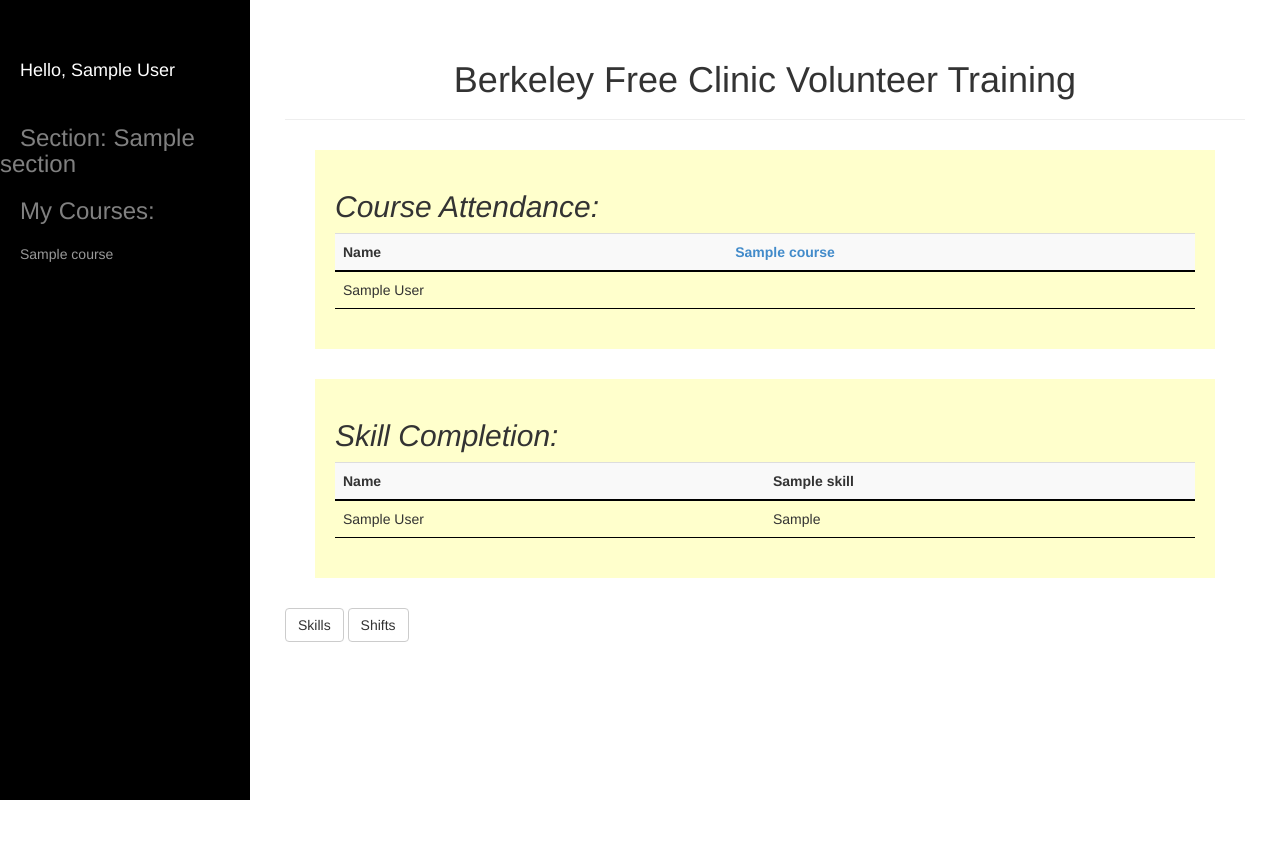
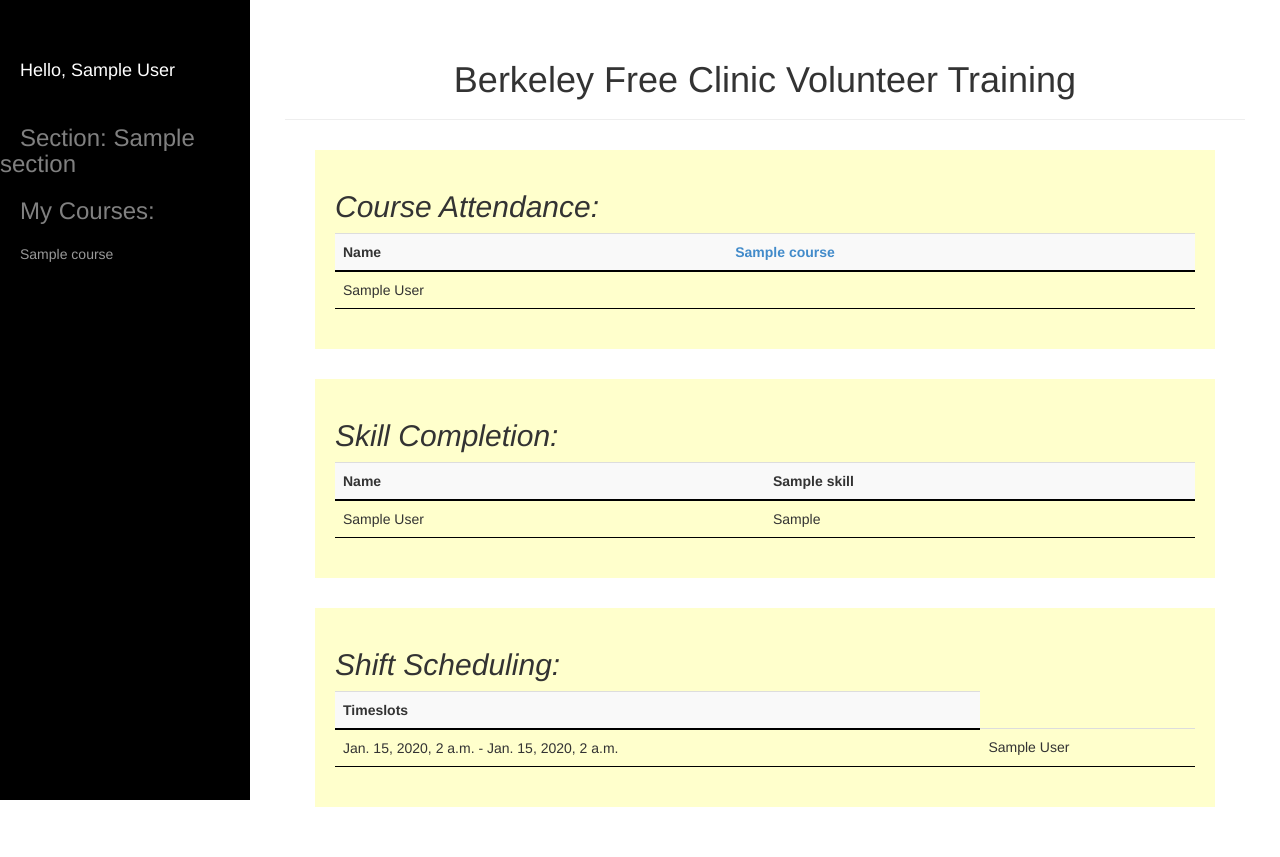
Before and after one commit to wdfn/bfc-volunteer-trainer, a Django app: page / in a window 1280 px wide. Before the commit the page ends 800 px from the top, so only its background shows below. Run offline with Django 3.2, Linux system fonts and the light colour scheme; a user stored in the database is signed in; tables that the repository leaves empty hold one stand-in row (values such as "Sample post"); data that the repository does not hold is empty; some libraries are stand-ins or nearby versions; some web fonts are replaced.

Commit message:
added the shift scheheduling table

```diff
--- a/freeclinic/trainingtracker/models.py
+++ b/freeclinic/trainingtracker/models.py
@@ -11,24 +11,12 @@ class Skill(models.Model):
         return self.name
 
     # Regenerate all skills for trainees - is this neccesary?
-
     def save(self, *args, **kwargs):
         if SkillCompletion.objects.filter(skill=self).exists():
             for skillcompletion in SkillCompletion.objects.filter(section=self):
                 skillcompletion.trainee.save()
 
         super(Skill,self).save(*args,**kwargs)
-
-
-class Job(models.Model):
-    # Name
-    name = models.CharField(max_length=50, unique=True)
-
-    # Make the string show up nicely
-    def __str__(self):
-        return self.name
-
-    # In Which Sections?
 
 class Course(models.Model):
     # Course description
@@ -48,13 +36,19 @@ class Course(models.Model):
         return "/course/%i" % self.id
 
     # Regenerate all courses for trainees - Is this neccesary?
-
     def save(self, *args, **kwargs):
         if Attendance.objects.filter(course=self).exists():
             for attendance in Attendance.objects.filter(section=self):
                 attendance.trainee.save()
         super(Course,self).save(*args,**kwargs)
 
+class Job(models.Model):
+    # Name
+    name = models.CharField(max_length=50, unique=True)
+
+    # Make the string show up nicely
+    def __str__(self):
+        return self.name
 
 
 # I add the "null=True, blank=True" here in an attempt to allow the creation of sections without
@@ -84,20 +78,9 @@ class Section(models.Model):
         if Trainee.objects.filter(section=self).exists():
             for trainee in Trainee.objects.filter(section=self):
                 trainee.save()
-
-# These should definitely be unique to a Section
-class Timeslot(models.Model):
-    # Starting Time and Ending Times
-    start_time = models.DateTimeField()
-
-    end_time = models.DateTimeField()
-
-    # This is a user, not a trainee, in case a non trainee wants to sign up for a position
-    worker = models.ForeignKey(User)
-
-    # Which unique section is this in?
-    section = models.ForeignKey(Section)
-
+        if Timeslot.objects.filter(section=self).exists():
+            for timeslot in Timeslot.objects.filter(section=self).all():
+                timeslot.save()
 
 # Inherits, in a way, from users in the OneToOneField
 class Trainee(models.Model):
@@ -110,8 +93,12 @@ class Trainee(models.Model):
     def _trainees_skills(self):
         return self.section.skills
 
+    def _trianees_jobs(self):
+        return self.section.jobs
+
     courses = property(_trainees_courses)
     skills = property(_trainees_skills)
+    jobs = property(_trianees_jobs)
 
     def __str__(self):
         return self.user.first_name + " " + self.user.last_name
@@ -145,6 +132,40 @@ class Trainee(models.Model):
     def name(self):
         return str(self)
 
+# These should definitely be unique to a Section
+class Timeslot(models.Model):
+    # Starting Time and Ending Times
+    start_time = models.DateTimeField()
+
+    end_time = models.DateTimeField()
+
+    section = models.ForeignKey(Section)
+
+    def save(self, *args, **kwargs):
+        super(Timeslot,self).save(*args,**kwargs)
+        # make sure all shifts for all timeslots in section exist
+        for timeslot in Timeslot.objects.filter(section=self):
+            for job in self.section.jobs.all():
+                if not Shift.objects.filter(timeslot=timeslot, job=job).exists():
+                    print "no " + str(timeslot) + " and " + str(job) + " job exist"
+                    new_shift = Shift()
+                    new_shift.timeslot = timeslot
+                    new_shift.job = job
+                    new_shift.save()
+
+
+
+
+class Shift(models.Model):
+    timeslot = models.ForeignKey(Timeslot)
+    job = models.ForeignKey(Job)
+    trainee = models.ForeignKey(Trainee, blank=True, null=True)
+
+    def _taken(self):
+        return self.trainee != None
+
+    taken = property(_taken)
+
 # This is the actual model determining whether a Trainee has attended a Course or not
 class Attendance(models.Model):
 
--- a/freeclinic/trainingtracker/static/css/styles.css
+++ b/freeclinic/trainingtracker/static/css/styles.css
@@ -39,7 +39,7 @@ td {
 }
 
 /*other css*/
-#courses tr:hover td{
+.courses tr:hover td{
 	background-color: #FFFF66;
 }
 
--- a/freeclinic/trainingtracker/templates/bfctraining/index.html
+++ b/freeclinic/trainingtracker/templates/bfctraining/index.html
@@ -7,7 +7,7 @@
 	</div>
 	<div class="tablebox">
 		<h2><i>Course Attendance:</i></h2>
-		<table class="table table-striped" id="courses">
+		<table class="table table-striped courses">
 			<tr>
 				<th>Name</th>
 				{% for course in curr_courses.all %}
@@ -40,7 +40,7 @@
 	</div>
 	<div class="tablebox">
 		<h2><i>Skill Completion:</i></h2>
-		<table class="table table-striped">
+		<table class="table table-striped courses">
 			<tr>
 				<th>Name</th>
 				{% for skill in curr_skills.all %}
@@ -63,7 +63,31 @@
 			{% endfor %}
 		</table>
 	</div>
-	<button type="button" class="btn btn-default">Skills</button>
-	<button type="button" class="btn btn-default">Shifts</button>
+	<div class="tablebox">
+		<h2><i>Shift Scheduling:</i></h2>
+		<table class="table table-striped courses">
+			<tr>
+				<th>Timeslots</th>
+				{% for job in curr_jobs.all %}
+				<th> {{ job.name }} </th>
+				{% endfor %}
+			</tr>
+			{% for shifttimeslot, shifts in curr_shifts.items %}
+			<tr>
+				<td> {{ shifttimeslot.start_time }} - {{ shifttimeslot.end_time }} </td>
+				{% for shift in shifts %}
+
+				{% if shift.taken %}
+				<td> {{ shift.trainee.name }} </td>
+				{% else %}
+				<td class=available> Available! </td>
+				{% endif %}
+
+				{% endfor %}
+			</tr>
+			{% endfor %}
+		</table>
+	</div>
+
 </div>
 {% endblock %}
--- a/freeclinic/trainingtracker/views.py
+++ b/freeclinic/trainingtracker/views.py
@@ -1,6 +1,6 @@
 from django.shortcuts import render, redirect
 from django.http import HttpResponse
-from trainingtracker.models import Course, Trainee, Section, Attendance, SkillCompletion
+from trainingtracker.models import Course, Trainee, Section, Attendance, SkillCompletion, Timeslot, Shift
 from django.contrib.auth.models import User
 from django.contrib.auth.decorators import login_required
 from django.utils.html import escape
@@ -27,7 +27,10 @@ def index(request):
     context['curr_section'] = curr_user.section
     context['curr_courses'] = curr_user.courses.order_by("id")
     context['curr_skills'] = curr_user.skills.order_by("id")
+    context['curr_jobs'] = curr_user.jobs.order_by("id")
+    context['curr_timeslots'] = Timeslot.objects.filter(section=curr_user.section)
     context['curr_user'] = curr_user
+
 
     # we want all the other trainee's in this section, except for the current user.
     all_other_trainees = Trainee.objects.filter(section=context['curr_section']).exclude(user=curr_user.user)
@@ -36,8 +39,12 @@ def index(request):
     others = {}
     for trainee in all_other_trainees:
         others[trainee] = {'attendances': Attendance.objects.filter(trainee=trainee).order_by('course__id'), 'skill_comps': SkillCompletion.objects.filter(trainee=trainee).order_by('skill__id')}
+    context['others'] = others
 
-    context['others'] = others
+    shifts = {}
+    for timeslot in Timeslot.objects.filter(section=curr_user.section):
+        shifts[timeslot] = Shift.objects.filter(timeslot=timeslot)
+    context['curr_shifts'] = shifts
 
     # current_user's attendances
     attendances = Attendance.objects.filter(trainee=curr_user).order_by('course__id')
@@ -53,7 +60,7 @@ def index(request):
 #   Class name
 #   Class description
 #   Some unique box identifier
-#   Comments... do we display them publicly?
+#   Comments... do we display them publicly? No, we will just send an email
 @login_required
 def course(request, course_identifier):
     # This is essentially copy and pasted from above
```
Also changed, not shown: freeclinic/bugs.txt (+6 -2 lines), 1 other file.
